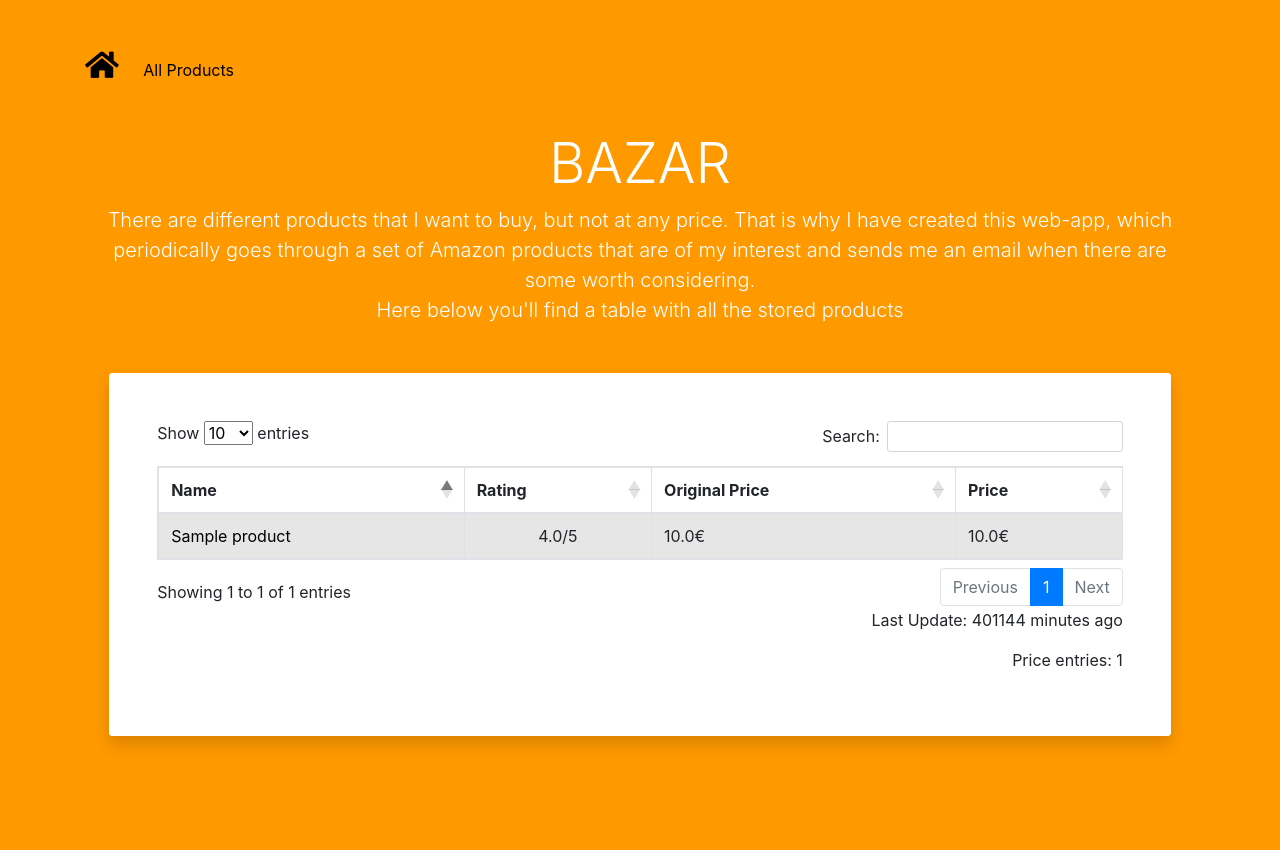
After one commit to polmarin/Bazar, a Flask app: page /all-products in a window 1280 px wide. The commit adds this page. Run offline with Flask 2, Linux system fonts and the light colour scheme; tables that the repository leaves empty hold one stand-in row (values such as "Sample post"); parts of the project's set-up code (start-up, migrations or seed data) failed here and were passed over; some libraries are stand-ins or nearby versions.

Commit message:
Several new updates in design and usability

```diff
--- a/app/routes.py
+++ b/app/routes.py
@@ -4,7 +4,7 @@ from datetime import datetime
 import pytz
 from .forms import AddSearchForm
 from .models import Product, Price, Search
-from .utils.functions import scraper, send_mail, send_multiple_products_mail, send_no_products_mail, get_best_ones
+from .utils.functions import scraper, send_mail, send_multiple_products_mail, send_no_products_mail, get_interesting
 
 @app.route("/index")
 def home():
@@ -14,12 +14,28 @@ def home():
 @app.route("/", methods=["GET", "POST"])
 def index():
     product_data = Product.query.all()
+    price_data = Price.query.all()
+    searches = Search.query.all()
     last = Price.query.order_by(Price.date.desc()).first()
     now = datetime.now(pytz.timezone("Europe/Madrid")).replace(tzinfo=None)
     last_time = int((now - last.date).total_seconds() / 60)
 
+    interesting = get_interesting(product_data, price_data, searches)
+
     # passes user_data variable into the index.html file.
-    return render_template("index.html", product_data=product_data, last_time = last_time)
+    #return render_template("index.html", product_data=product_data, last_time = last_time)
+    return render_template("index.html", interesting=interesting, last_time = last_time)
+
+
+@app.route("/all-products")
+def show_all():
+    product_data = Product.query.all()
+    last = Price.query.order_by(Price.date.desc()).first()
+    now = datetime.now(pytz.timezone("Europe/Madrid")).replace(tzinfo=None)
+    last_time = int((now - last.date).total_seconds() / 60)
+    num_prices = len(Price.query.all())
+
+    return render_template("products.html", product_data=product_data, last_time = last_time, num_prices = num_prices)
 
 @app.route("/search", methods=["GET", "POST"])
 def search():
@@ -38,40 +54,49 @@ def search():
         for search in search_data:
             searches.append((search.name, search.category, search.max_price))
 
-        products = scraper(d, searches)
+        """ SCRAPE DATA """
+        products = {}
+        while products == {}:
+            try:
+                products = scraper(d, searches)
+            except:
+                print("Error, trying to get products again")
 
-        interesting = {}
-        found_sth = False
+        """ UPDATE DATABASE """
         for search in products:
-            interesting[search] = []
             for product in products[search][:-1]:
+
                 asin = product.asin
+                exists = Product.query.filter_by(asin = asin).first() is not None
+
+                if not exists:
+                    # PRODUCT NOT IN DATABASE
+                    if product.rating != "":
+                        new_product = Product(search, product.asin, product.link, product.name, product.prev_price, product.price, product.rating)
+                    else:
+                        new_product = Product(search, product.asin, product.link, product.name, product.prev_price, product.price)
+                    db.session.add(new_product)
+                    db.session.commit()
+                else:
+                    # PRODUCT ALREADY IN DATABASE
+                    update_data_product = Product.query.filter_by(asin = asin).first()
+                    update_data_product.link = product.link
+                    update_data_product.name = product.name
+                    update_data_product.rating = product.rating
+                    update_data_product.last_price = product.price
+
+
                 new_price = Price(asin, product.price, datetime.now(pytz.timezone("Europe/Madrid")).replace(tzinfo=None))
                 db.session.add(new_price)
+            db.session.commit()
 
-                exists = Product.query.filter_by(asin = asin).first() is not None
-                if not exists:
-                    new_product = Product(search, product.asin, product.link, product.name, product.prev_price, product.price, product.rating)
-                    db.session.add(new_product)
-                    if product.price <= products[search][-1]:
-                        interesting[search].append({"Product" : product, "Last Price" : product.price})
-                        found_sth = True
-                else:
-                    update_data_product = Product.query.filter_by(asin = asin).first()
-                    # SHOULD WE UPDATE OTHER VALUES LIKE NAME AND LINK?
-                    if update_data_product.last_price != product.price:
-                        # OJO, nou preu -> Tractarho com vulguis
-                        if update_data_product.last_price > product.price and product.price <= products[search][-1]:
-                            interesting[search].append({"Product" : product, "Last Price" : update_data_product.last_price})
-                            found_sth = True
-                        update_data_product.last_price = product.price
 
-        db.session.commit()
-
-        if found_sth:
-            send_multiple_products_mail(interesting)
-        else:
-            send_no_products_mail()
+        product_data = Product.query.all()
+        price_data = Price.query.all()
+        searches = Search.query.all()
+        interesting = get_interesting(product_data, price_data, searches)
+        #print(interesting)
+        send_multiple_products_mail(interesting)
 
     return redirect(url_for('index'))
 
--- a/app/templates/base.html
+++ b/app/templates/base.html
@@ -27,10 +27,20 @@
             text-transform: none;
             text-decoration: none;
         }
+        #nav a{
+            margin-right: 20px;
+        }
+        #nav a:hover{
+            color:white;
+        }
     </style>
 </head>
 
 <body>
+    <div id="nav" class="container" style="margin-top: 50px">
+        <a href="{{ url_for('index') }}" style="font-size:30px;"><i class="fas fa-home"></i></a>
+        <a href="{{ url_for ('show_all') }}">All Products</a>
+    </div>
     <!--
     <div>
         Bazar:
--- /dev/null
+++ b/app/templates/products.html
@@ -0,0 +1,56 @@
+{% extends "base.html" %}
+
+{% block content %}
+
+<div class="py-5">
+    <header class="container text-center text-white">
+        <h1 class="display-4">BAZAR</h1>
+        <p class="lead mb-0">
+            There are different products that I want to buy, but not at any price. That is why I have created this web-app, which periodically
+            goes through a set of Amazon products that are of my interest and sends me an email when there are some worth considering.<br>
+            Here below you'll find a table with all the stored products
+        </p>
+    </header>
+    <div class="row py-5">
+        <div class="col-lg-10 col-10 mx-auto">
+            <div class="card rounded shadow border-0">
+                <div class="card-body p-5 bg-white rounded">
+                    <div class="table-responsive">
+                        <table id="example" class="table table-striped table-bordered">
+                            <thead>
+                                <tr>
+                                    <!--
+                                    <th>Search</th>
+                                    <th>ASIN</th>-->
+                                    <th>Name</th>
+                                    <th>Rating</th>
+                                    <th>Original Price</th>
+                                    <th>Price</th>
+                                </tr>
+                            </thead>
+                            <tbody>
+                                {% for product in product_data %}
+                                <tr>
+                                    <!--
+                                    <td>{{product.search}}</td>
+                                    <td>{{product.asin}}</td>-->
+                                    <td><a href="{{product.link}}" target="_blank">{{product.name}}</a></td>
+                                    <td style="text-align:center">{{product.rating}}/5</td>
+                                    <td>{{product.prev_price}}€</td>
+                                    <td>{{product.last_price}}€</td>
+                                </tr>
+                                {% endfor %}
+                            </tbody>
+                        </table>
+                    </div>
+                    <div style="text-align:right">
+                        <p style="text-align:right">Last Update: {{last_time}} minutes ago</p>
+                        <p style="text-align:right">Price entries: {{num_prices}}</p>
+                    </div>
+                </div>
+            </div>
+        </div>
+    </div>
+</div>
+
+{% endblock %}
--- a/app/templates/searches.html
+++ b/app/templates/searches.html
@@ -1,9 +1,6 @@
 {% extends "base.html" %}
 
 {% block content %}
-<div class="container" style="margin-top: 50px; font-size:30px;">
-    <a href="{{ url_for('index') }}"rel="noopener noreferrer"><i class="fas fa-home"></i></a>
-</div>
 <div class="py-5">
     <header class="container" >
         <h1>Add or Update a Search Term</h1>
--- a/main.py
+++ b/main.py
@@ -1,5 +1,5 @@
 from app.models import Product, Price, Search
-from app.utils.functions import scraper, send_mail, send_multiple_products_mail, send_no_products_mail
+from app.utils.functions import scraper, send_mail, send_multiple_products_mail, send_no_products_mail, get_interesting
 from app import app, db
 from datetime import datetime
 import pytz
@@ -24,6 +24,7 @@ def search():
     for search in search_data:
         searches.append((search.name, search.category, search.max_price))
 
+    """ SCRAPE DATA """
     products = {}
     while products == {}:
         try:
@@ -31,23 +32,8 @@ def search():
         except:
             print("Error, trying to get products again")
 
-    """ UPDATE DATABASE AND FIND INTERESTING PRODUCTS """
-    """
-        Which are the interesting products?
-        - That below the max amount with the biggest sale
-        - That one with the biggest sale overall
-        - Those that changed their price since the last time -> DONE
-        - Cheapest -> DONE
-    """
-    interesting = {}
-    found_sth = False
+    """ UPDATE DATABASE """
     for search in products:
-
-        interesting[search] = []
-        cheapest_product = Prod("", "", "", "", "", "")
-        best_deal_product = Prod("", "", "", "", "", "")
-        best_deal_affordable_product = Prod("", "", "", "", "", "")
-
         for product in products[search][:-1]:
 
             asin = product.asin
@@ -55,11 +41,11 @@ def search():
 
             if not exists:
                 # PRODUCT NOT IN DATABASE
-                new_product = Product(search, product.asin, product.link, product.name, product.prev_price, product.price, product.rating)
+                if product.rating != "":
+                    new_product = Product(search, product.asin, product.link, product.name, product.prev_price, product.price, product.rating)
+                else:
+                    new_product = Product(search, product.asin, product.link, product.name, product.prev_price, product.price)
                 db.session.add(new_product)
-                if product.price <= products[search][-1]:
-                    interesting[search].append({"Product" : product, "Last Price" : product.price})
-                    found_sth = True
                 db.session.commit()
             else:
                 # PRODUCT ALREADY IN DATABASE
@@ -67,33 +53,19 @@ def search():
                 update_data_product.link = product.link
                 update_data_product.name = product.name
                 update_data_product.rating = product.rating
-                if update_data_product.last_price != product.price:
-                    # OJO, nou preu -> Tractarho com vulguis
-                    if update_data_product.last_price > product.price:
-                        # Price has changed since the last time -> INTERESTING
-                        interesting[search].append({"Product" : product, "Last Price" : update_data_product.last_price})
-                        #if product.price <= products[search][-1]:
-                            # PRICE <
-                        found_sth = True
-                    update_data_product.last_price = product.price
+                update_data_product.last_price = product.price
 
 
             new_price = Price(asin, product.price, datetime.now(pytz.timezone("Europe/Madrid")).replace(tzinfo=None))
             db.session.add(new_price)
-
-            if cheapest_product.price == "" or cheapest_product.price > product.price:
-                cheapest_product = product
-            elif cheapest_product.price == product.price: # Get the one with biggest discount
-                if cheapest_product.prev_price < product.prev_price:
-                    cheapest_product = product
+        db.session.commit()
 
 
-        db.session.commit()
-
-    if found_sth:
-        send_multiple_products_mail(interesting)
-    else:
-        pass
-        #send_no_products_mail()
+    product_data = Product.query.all()
+    price_data = Price.query.all()
+    searches = Search.query.all()
+    interesting = get_interesting(product_data, price_data, searches)
+    #print(interesting)
+    #send_multiple_products_mail(interesting)
 
 search()
```
Also changed, not shown: app/templates/index.html (+9 -1 lines), app/utils/functions.py (+100 -31 lines), daily_mail.py (added, +10 -0 lines), app.db.
